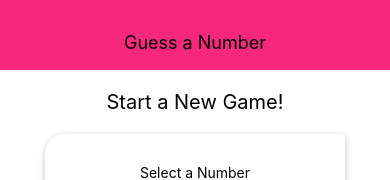
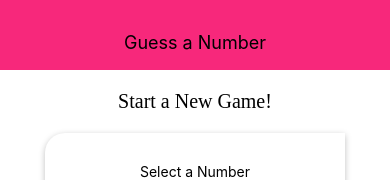
Before and after one commit to MohJaber93/Number-Game-React-Native-, a React Native app: screen / in a window 390 px wide. Shown: the top 180 px of the page. Built offline with nearby package versions, Linux system fonts and the light colour scheme.

Commit message:
use the new bold font

```diff
--- a/screens/StartScreen.js
+++ b/screens/StartScreen.js
@@ -111,6 +111,7 @@ const styles = StyleSheet.create({
   title: {
     fontSize: 20,
     marginVertical: 10,
+    fontFamily: "open-sans-bold",
   },
   card: {
     marginTop: 10,
```
